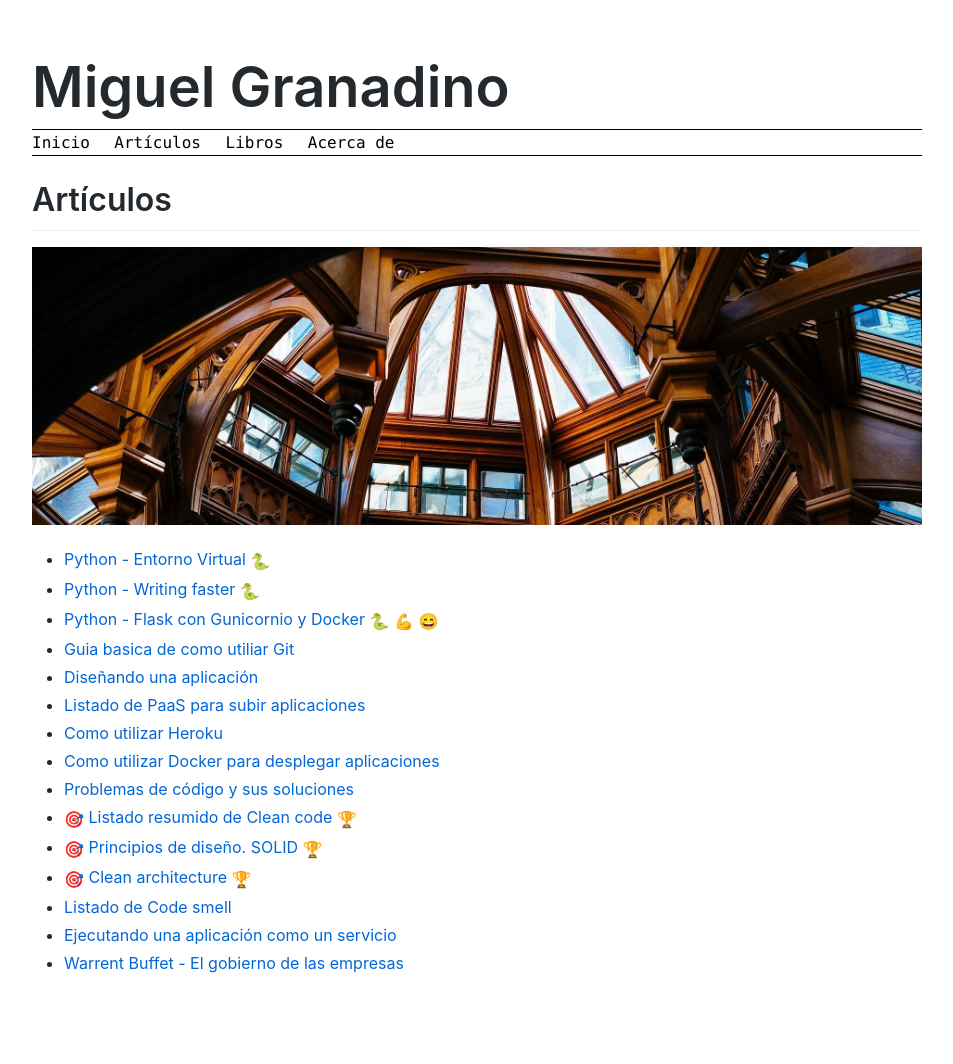
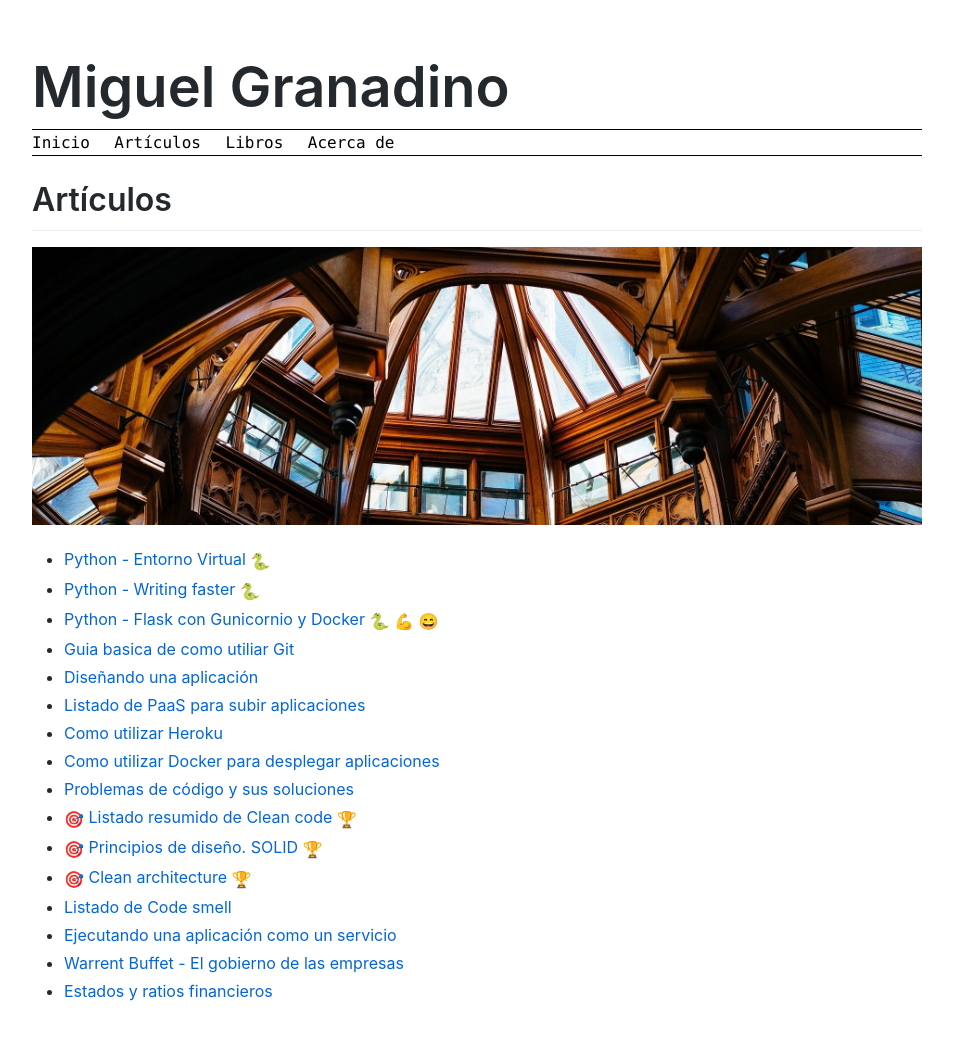
Before and after one commit to Akira3030/formacion, a Jekyll site: the page built from index.md, in a window 1280 px wide. Shown: the whole page, without its empty margins (163-1116 px from the left). Built offline with Jekyll 4.4.1, drawn with Linux system fonts in a browser that asks for light colours; emoji names are drawn with the system emoji font; before the commit the page ends 1036 px from its top, so only the background shows below that.

Commit message:
Update index.md

```diff
--- a/index.md
+++ b/index.md
@@ -22,3 +22,4 @@ title: Articulos
 * [Listado de Code smell](articulos/lista-de-code-smells.md)
 * [Ejecutando una aplicación como un servicio](articulos/ejecutando-aplicacion-como-un-servicio.md)
 * [Warrent Buffet - El gobierno de las empresas](articulos/warrent-buffet-gobierno-empresas.md)
+* [Estados y ratios financieros](ratios-financieros-y-estados-financieros.md)
```
